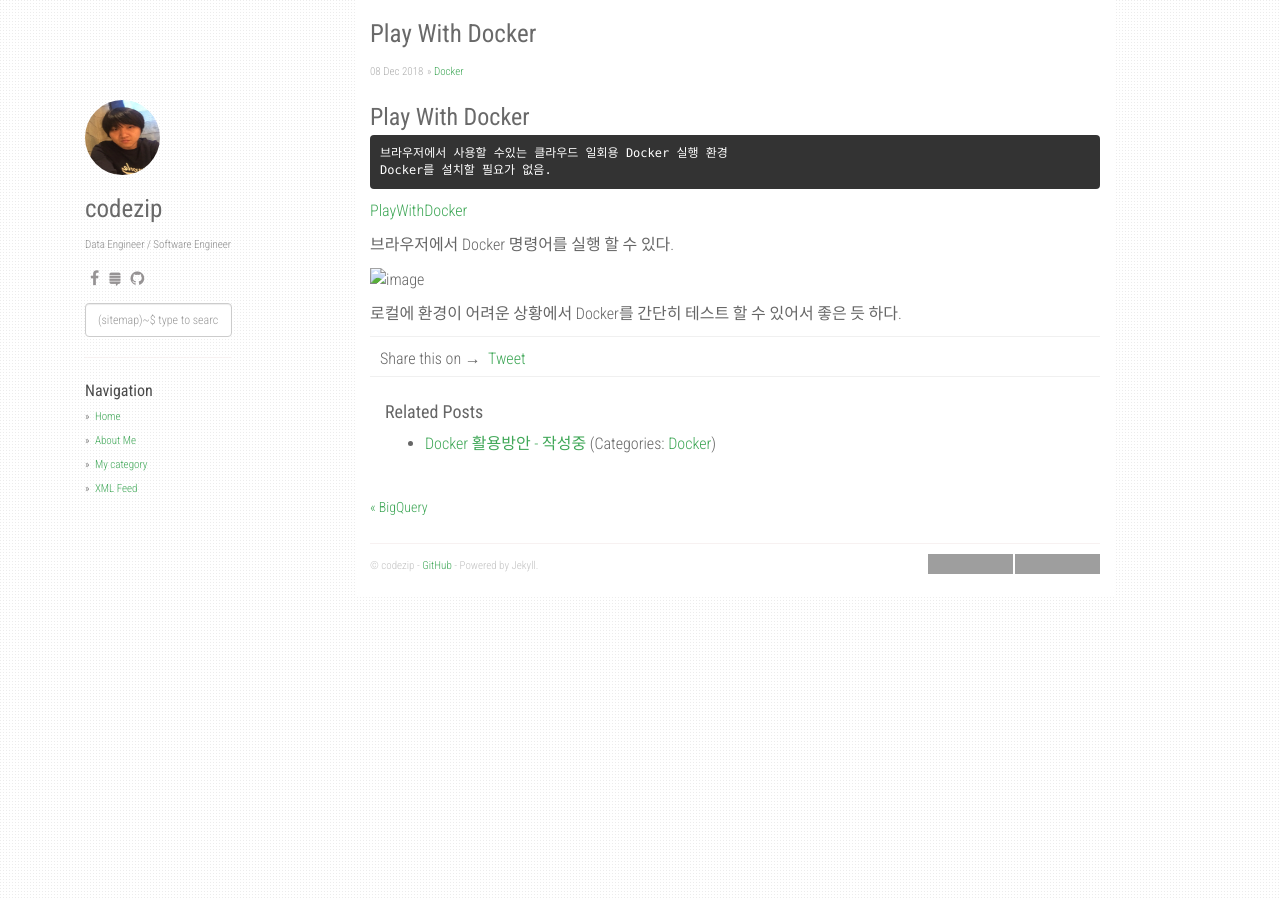
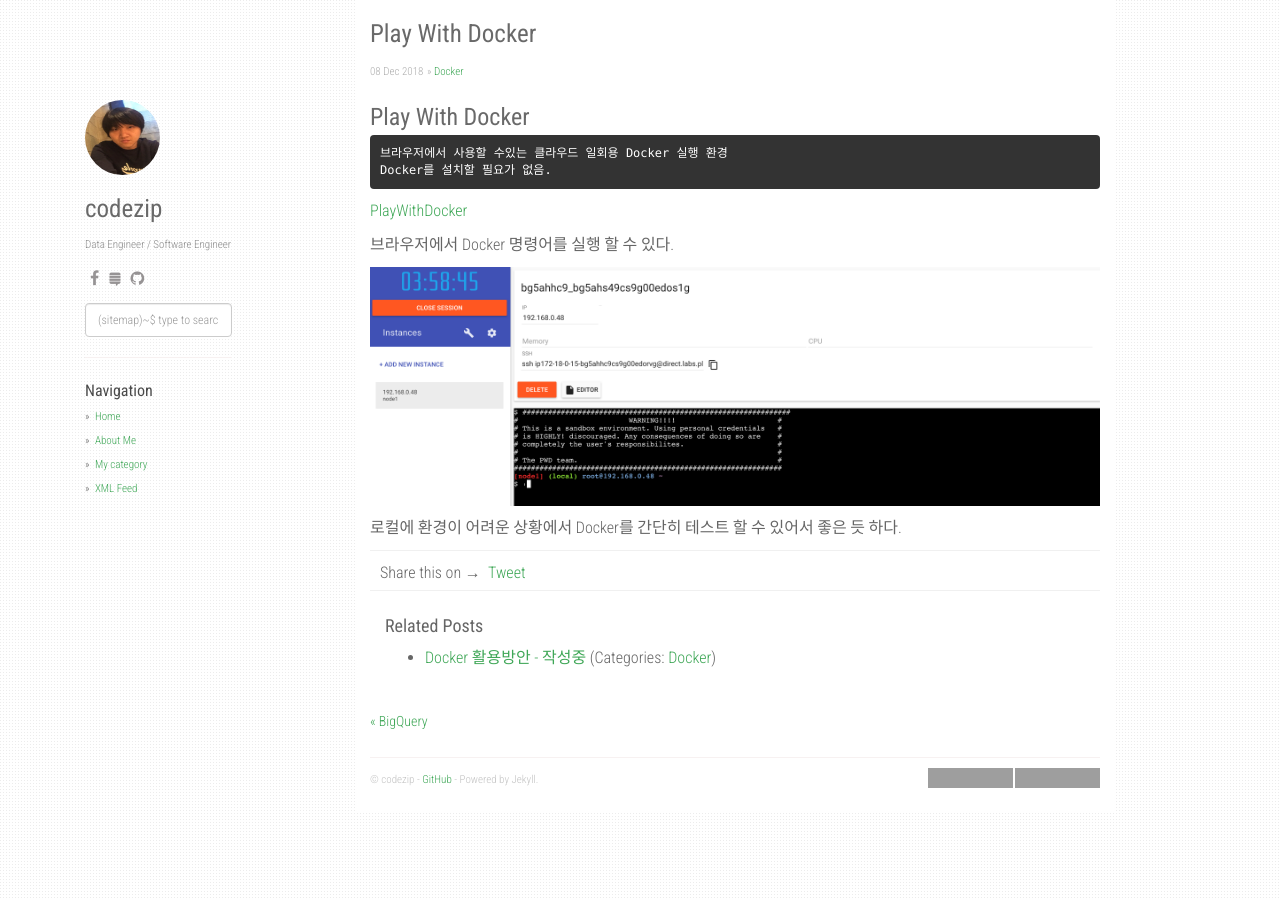
Before and after one commit to codezip/codezip.github.io, a Jekyll site: the page built from _posts/2018-12-09-PlayWithDocker.md, in a window 1280 px wide. Built offline with Jekyll 4.4.1, drawn with Linux system fonts in a browser that asks for light colours; nearby versions of some CDN libraries; comment, search, counter and statistics services are not loaded; grey boxes are pictures that could not be loaded.

Commit message:
이미지URL 변경

```diff
--- a/_posts/2018-12-09-PlayWithDocker.md
+++ b/_posts/2018-12-09-PlayWithDocker.md
@@ -16,6 +16,6 @@
 
 브라우저에서 Docker 명령어를 실행 할 수 있다.
 
-![image](../static/pds/pwd.png)
+![image](/static/pds/pwd.png)
 
 로컬에 환경이 어려운 상황에서 Docker를 간단히 테스트 할 수 있어서 좋은 듯 하다.
```
